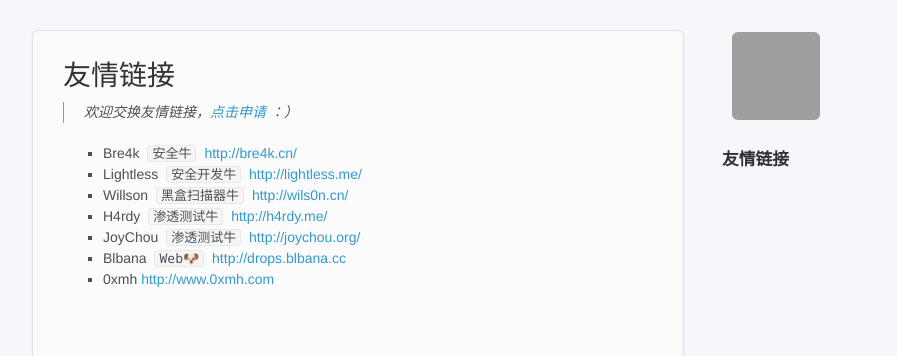
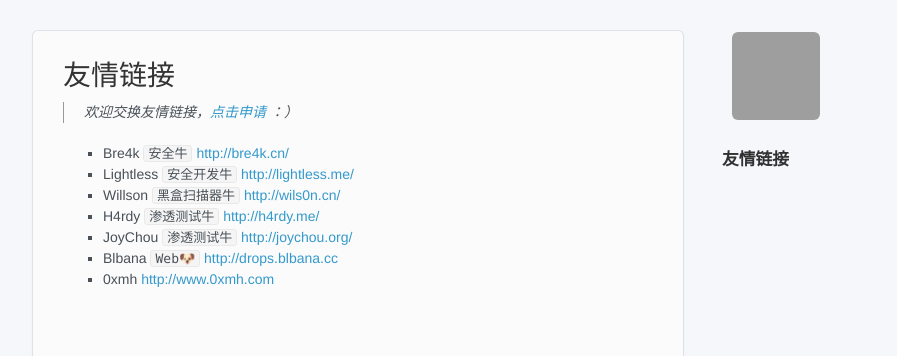
Before and after one commit to limengmingx/Papers, a Jekyll site: the page built from links.md, in a window 1280 px wide. Shown: the top 356 px of the page, without its empty margins (283-1180 px from the left). Built offline with Jekyll 4.4.1, drawn with Linux system fonts in a browser that asks for light colours; our own code applies the rules of GitHub Pages for plain Markdown files; comment, search, counter and statistics services are not loaded; grey boxes are pictures that could not be loaded.

Commit message:
Update style.scss

```diff
--- a/assets/css/style.scss
+++ b/assets/css/style.scss
@@ -640,7 +640,6 @@ code {
     padding: 0 4px;
     color: #495057;
     font-size: 13px;
-    margin: 0 4px;
 }
 
 pre {
```
